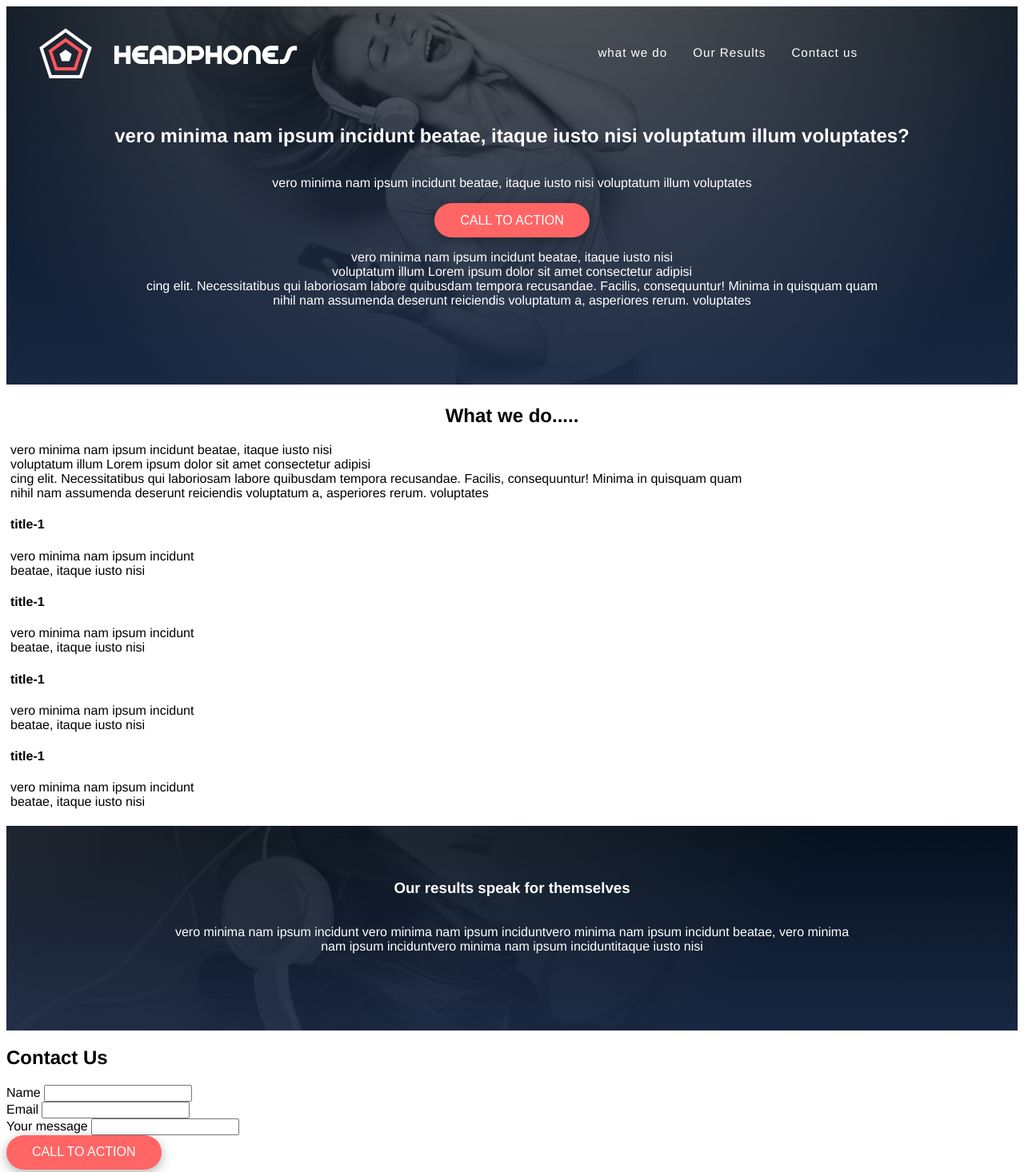
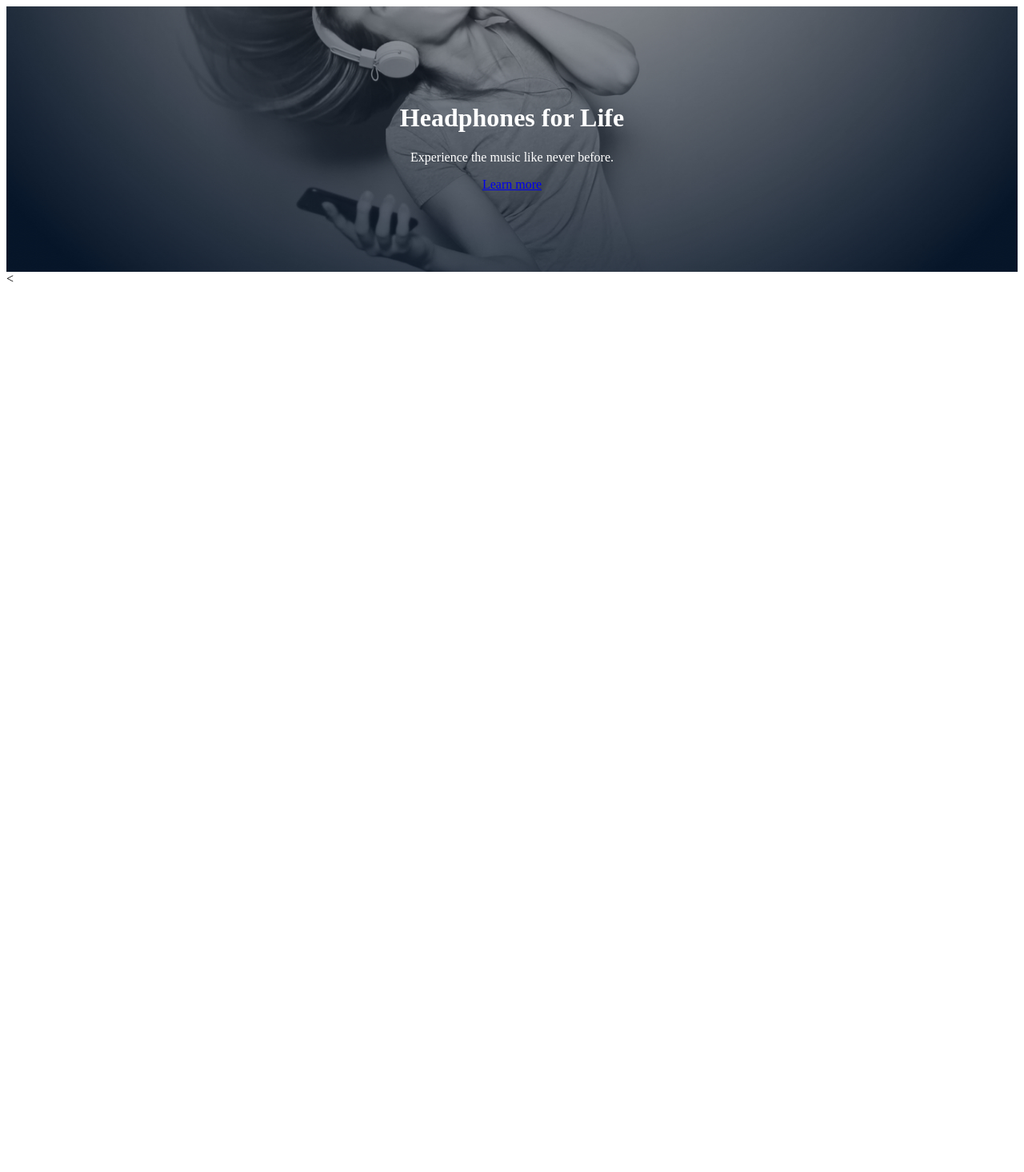
Before and after one commit to Noel-Aita/alx_html_css, a plain HTML site: page headphones/0-index.html in a window 1280 px wide. Shown: the top 1466 px of the page at 80% size. After the commit the page ends 800 px from the top, so only its background shows below. Drawn offline with Linux system fonts and the light colour scheme.

Commit message:
aded the files 0-index.html and 0-styles.css for the header section of the webpaged

```diff
--- a/headphones/0-index.html
+++ b/headphones/0-index.html
@@ -8,76 +8,13 @@
     <title>Document</title>
 </head>
 <body>
-    <header><!-- this is for setting up the navigation bar at the top of the page-->
-        <nav class="navbar">
-            <img src="./images/logo_headphones.png" alt="logo"/>
-            <ul class="navbar-menu">
-                <li><a href="#">what we do</a></li>
-                <li><a href="#">Our Results</a></li>
-                <li><a href="#">Contact us</a></li>
-            </ul>
-        </nav>
-    </header>
-    <main><!--This is where the main body of the page goes-->
-        <section class="hero">
-            <h2> vero minima nam ipsum incidunt beatae, itaque iusto nisi voluptatum illum voluptates?</h2>
-            <p>vero minima nam ipsum incidunt beatae, itaque iusto nisi voluptatum illum voluptates</p>
-
-        <button class="action-button">CALL TO ACTION</button>
-
-        <P>vero minima nam ipsum incidunt beatae, itaque iusto nisi<br> voluptatum illum Lorem ipsum dolor sit amet consectetur adipisi<br>cing elit. Necessitatibus qui laboriosam labore quibusdam tempora recusandae. Facilis, consequuntur! Minima in quisquam quam <br>nihil nam assumenda deserunt reiciendis voluptatum a, asperiores rerum. voluptates</P>
-         </section>
-        <!-- This is the section about what they do-->
-         <section class="what-we-do">
-            <h2 class="what-head">What we do.....</h2>
-            <div id="what-paragraph">
-                <P>vero minima nam ipsum incidunt beatae, itaque iusto nisi<br> voluptatum illum Lorem ipsum dolor sit amet consectetur adipisi<br>cing elit. Necessitatibus qui laboriosam labore quibusdam tempora recusandae. Facilis, consequuntur! Minima in quisquam quam <br>nihil nam assumenda deserunt reiciendis voluptatum a, asperiores rerum. voluptates</P>
-            </div>
-            <div id="what-avatar">
-                <div>
-                    <h4>title-1</h4>
-                    <P>vero minima nam ipsum incidunt <br>beatae, itaque iusto nisi</P>
-                </div>
-                <div>
-                    <h4>title-1</h4>
-                    <P>vero minima nam ipsum incidunt <br>beatae, itaque iusto nisi</P>
-                </div>
-                <div>
-                    <h4>title-1</h4>
-                    <P>vero minima nam ipsum incidunt <br>beatae, itaque iusto nisi</P>
-                </div>
-                <div>
-                    <h4>title-1</h4>
-                    <P>vero minima nam ipsum incidunt <br>beatae, itaque iusto nisi</P>
-                </div>
-            </div>
-        </section>
-        <!--this is the section for results-->
-        <section class="our-results">
-        <h3>Our results speak for themselves</h3>
-        <P>vero minima nam ipsum incidunt vero minima nam ipsum inciduntvero minima nam ipsum incidunt beatae, vero minima <br>nam ipsum inciduntvero minima nam ipsum inciduntitaque iusto nisi</P>
-        <!-- the for 4 hexagones go here with their values-->
-
-        </section>
-
-        <!-- This is the contact us section-->
-         <section class="Contact">
-            <form action="">
-                <h2>Contact Us</h2>
-                <label for="name">Name</label>
-                <input type="text"><br>
-                <label for="email">Email</label>
-                <input type="text"><br>
-                <label for="message">Your message</label>
-                <input type="text"><br>
-
-                <button class="action-button">CALL TO ACTION</button>
-            </form>
-         </section>
-
-    </main>
-    <footer><!-- this is what summarises the website-->
-
-    </footer>
+    <header class="hero">
+  <div class="container">
+    <h1>Headphones for Life</h1>
+    <p>Experience the music like never before.</p>
+    <a href="#features" class="btn">Learn more</a>
+  </div>
+</header>
+<
 </body>
 </html>
--- a/headphones/0-styles.css
+++ b/headphones/0-styles.css
@@ -1,122 +1,11 @@
-
-body{
-
-    font-family: 'Helvetica Neue', Arial, sans-serif;
-
-}
-
-.navbar {
-  display: flex;
-  flex: wrap;
-  justify-content: space-between;
-  align-items: center;
-  padding: 1.5rem 3rem;
-  background: transparent;
-  position: absolute;
-  width: 80%;
-  top: 10px;
-  left: 0;
-  z-index: 10;
-
-}
-
-.navbar img { /*setting the image si*/
-  height: px;
-  width: px;
-}
-
-.navbar-menu{ /* for setting the allignment of links on the navigation*/
-    display: flex;
-    list-style: none;
-    gap: 2rem;
-}
-
-.navbar-menu li a {
-  color: rgb(255, 255, 255);
-  text-decoration: none;
-  font-size: 0.95rem;
-  letter-spacing: 1px;
-  transition: color 0.3s ease;
-  gap: 5rem;
-}
-
-.navbar-menu li a:hover{
-    color: #FF6565;
-    opacity: 0.9;
-}
 .hero {
-    display: flex;
-  background: linear-gradient(rgba(6, 13, 19, 0.5), rgba(36, 51, 83, 0.6)),
-              url('./images/headphones_hero_1.jpg') no-repeat center center/cover;
-  justify-content: center;
-  align-items: center;
-  flex-direction: column;
+  background: url('./images/headphones_hero_1.jpg') center center / cover no-repeat;
+  padding: 100px 20px;
   text-align: center;
-  padding-top: 8rem;
-  padding-bottom: 5rem;
-  color: white;
-  /*align-content: absolute;*/
-
-}
-
-.action-button {
-  background-color: #FF6565;
-  color: white;
-  border: none;
-  padding: 0.8rem 2rem;
-  border-radius: 30px;
-  font-size: 1rem;
-  cursor: pointer;
-  box-shadow: 0 4px 14px rgba(0,0,0,0.3);
-  transition: background 0.3s ease;
-}
-
-.action-button:hover{
-    background-color:  #d81111;
-}
-.what-we-do{ /*This is whre the what we do section styles begin*/
-    background-color: white;
-    color: black;
-    padding: 5px;
-
-}
-.what-head{
-    justify-content: center;
-    flex-direction: column;
-    text-align: center;
-}
-.what-paragraph div {
-    text-align: center;
-    flex-direction: center;
-    justify-content: center;
-    padding-left: 50%;
-}
-.what-avatar{
-    flex-direction: row;
-    justify-content: center;
-}
-
-/*Our result section*/
-.our-results {
-    display: flex;
-  background: linear-gradient(rgba(6, 13, 19, 0.5), rgba(36, 51, 83, 0.6)),
-              url('./images/headphones_hero_2.jpg') no-repeat center center/cover;
-  justify-content: center;
-  align-items: center;
-  flex-direction: column;
-  text-align: center;
-  padding-top: 3rem;
-  padding-bottom: 5rem;
-  align-content: absolute;
   color: white;
 }
 
-.contact{
-    background-color: white;
-    color: #000000;
-    justify-content: center;
-    align-items: center;
-    text-align: center;
-    flex-direction: column;
-    width: 50%;
+.btn:hover,
+.btn:active {
+  opacity: 0.9;
 }
```
